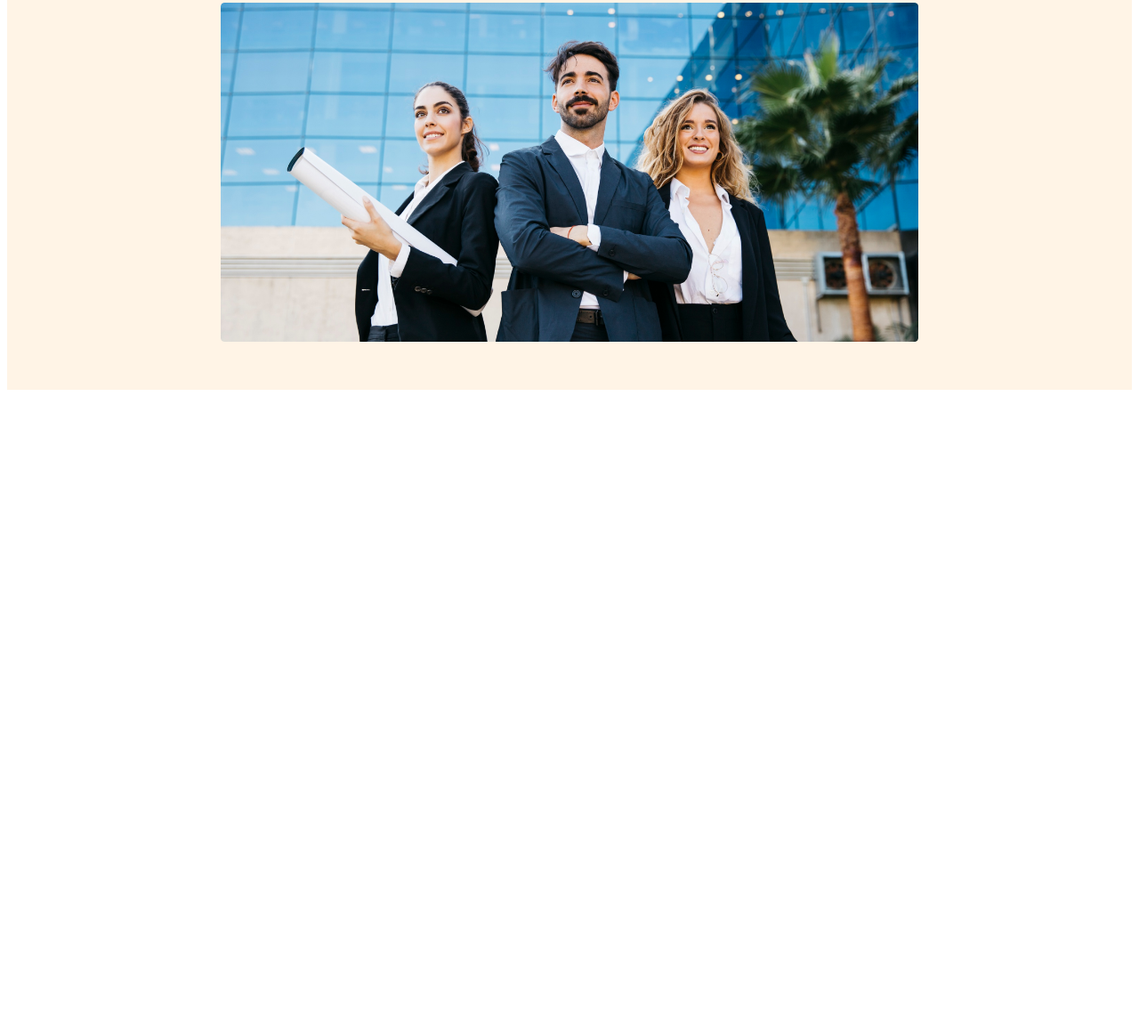
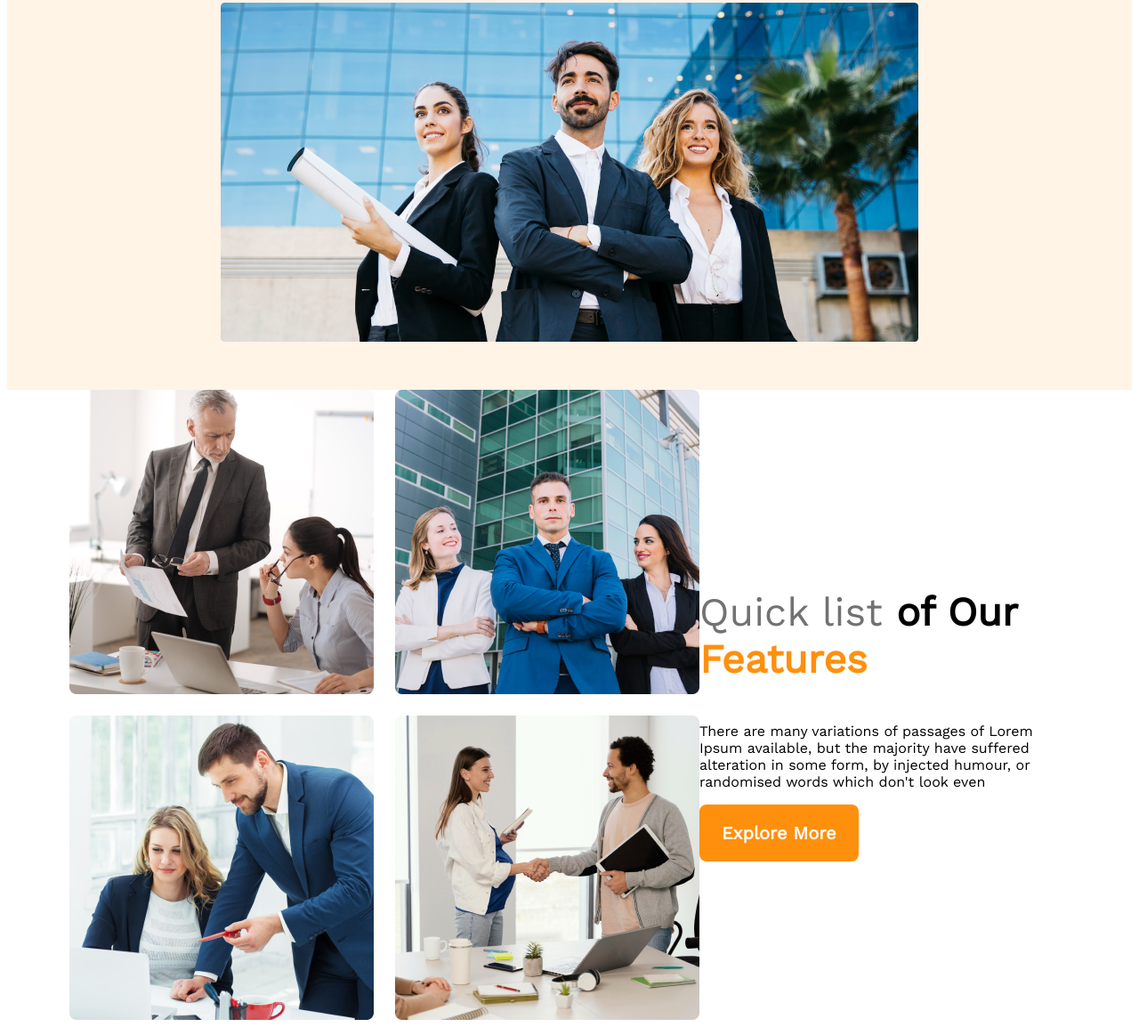
Before and after one commit to Hadron80/G3, a plain HTML site: page index.html in a window 1280 px wide. Shown: the part 584-1738 px from the top of the page at 89% size. Before the commit the page ends 1030 px from the top, so only its background shows below. Drawn offline with nearby package versions, Linux system fonts and the light colour scheme.

Commit message:
featyres added

```diff
--- a/index.html
+++ b/index.html
@@ -1,11 +1,12 @@
 <!DOCTYPE html>
 <html lang="en">
   <head>
-    <meta charset="UTF-8">
-    <meta name="viewport" content="width=device-width, initial-scale=1.0">
+    <meta charset="UTF-8" />
+    <meta name="viewport" content="width=device-width, initial-scale=1.0" />
     <title>G3 Architects</title>
-    <link rel="stylesheet" href="styles/responsive.css">
+    <link rel="stylesheet" href="styles/responsive.css" />
   </head>
+  <!--Header End-->
   <body>
     <header>
       <nav>
@@ -20,17 +21,32 @@
       <div class="banner">
         <div class="banner-content">
           <h1 class="banner-title">Brand New Group of Architect</h1>
-                <p class="banner-description">There are many variations of passages of Lorem Ipsum available, but the majority have suffered alteration in some form, by injected humour, or randomised words which don't look even</p>
+          <p class="banner-description">
+            There are many variations of passages of Lorem Ipsum available, but
+            the majority have suffered alteration in some form, by injected
+            humour, or randomised words which don't look even
+          </p>
           <button class="btn-primary">Explore More</button>
         </div>
-            <img src="images/banner.png" alt="">
+        <img src="images/banner.png" alt="" />
       </div>
     </header>
     <main>
-
+      <!--Feature section-->
+      <section class="teams-container">
+        <div class="teams-image-container">
+            <img src="images/team1.png" alt="">
+            <img src="images/team2.png" alt="">
+            <img src="images/team3.png" alt="">
+            <img src="images/team4.png" alt="">
+        </div>
+        <div class="teams-content">
+            <h3 class="teams-title"><span class="quick-list">Quick list</span> <span>of Our</span> <span class="text-features">Features</span></h3>
+            <p>There are many variations of passages of Lorem Ipsum available, but the majority have suffered alteration in some form, by injected humour, or randomised words which don't look even</p>
+            <button class="btn-primary">Explore More</button>
+        </div>
+      </section>
     </main>
-    <footer>
-
-    </footer>
+    <footer></footer>
   </body>
 </html>
--- a/styles/responsive.css
+++ b/styles/responsive.css
@@ -82,3 +82,33 @@ nav li a {
 
   }
 }
+/*main section*/
+
+main{
+  max-width: 1440px;
+  margin: 0 auto;
+}
+.teams-container{
+  display: flex;
+  align-items: center;
+}
+.teams-image-container{
+  display: grid;
+  grid-template-columns: repeat(2,1fr);
+  gap: 1.5rem;
+}
+.teams-container{
+  padding-right: 70px;
+  padding-left: 70px;
+}
+.teams-title{
+  font-size: 2.8rem;
+}
+.quick-list, .quick-title{
+  color: #727272;
+  font-weight: 500;
+}
+.text-features{
+  color: #FF900E;
+  font-weight: 700;
+}
```
Lines whose indentation alone changed are shown as unchanged.
